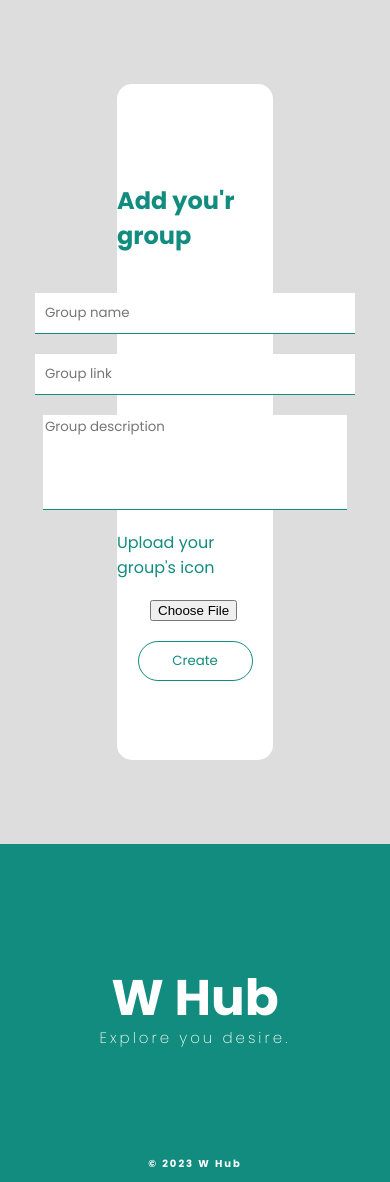
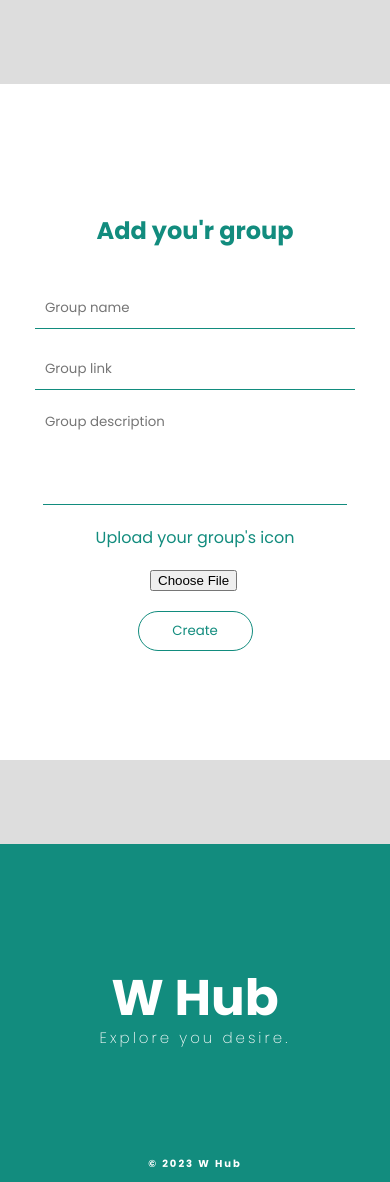
Before and after one commit to kr1shh/W-Hub, a Flask app: page /add in a window 390 px wide. Shown: the part 50-1232 px from the top of the page. Run offline with Flask 3, Linux system fonts and the light colour scheme.

Commit message:
add post page made responsive

```diff
--- a/static/styles/addpoststyle.css
+++ b/static/styles/addpoststyle.css
@@ -97,3 +97,16 @@ main.post{
     background-color: var(--primary);
     color: white;
 }
+
+@media(max-width:480px){
+    .post_container{
+        width: 100%;
+        border-radius: 0;
+    }
+}
+
+@media(min-width:481px) and (max-width:768px){
+    .post_container{
+        width: 70%;
+    }
+}
```
